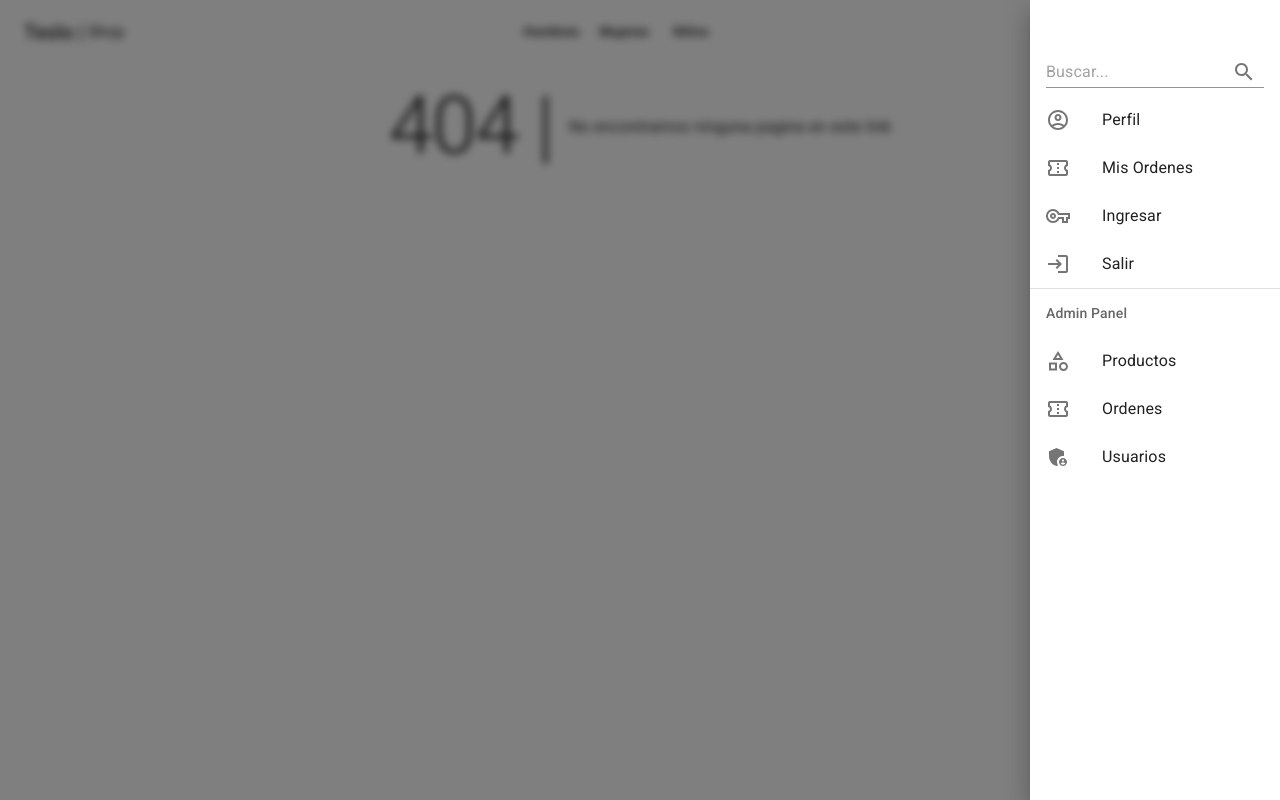
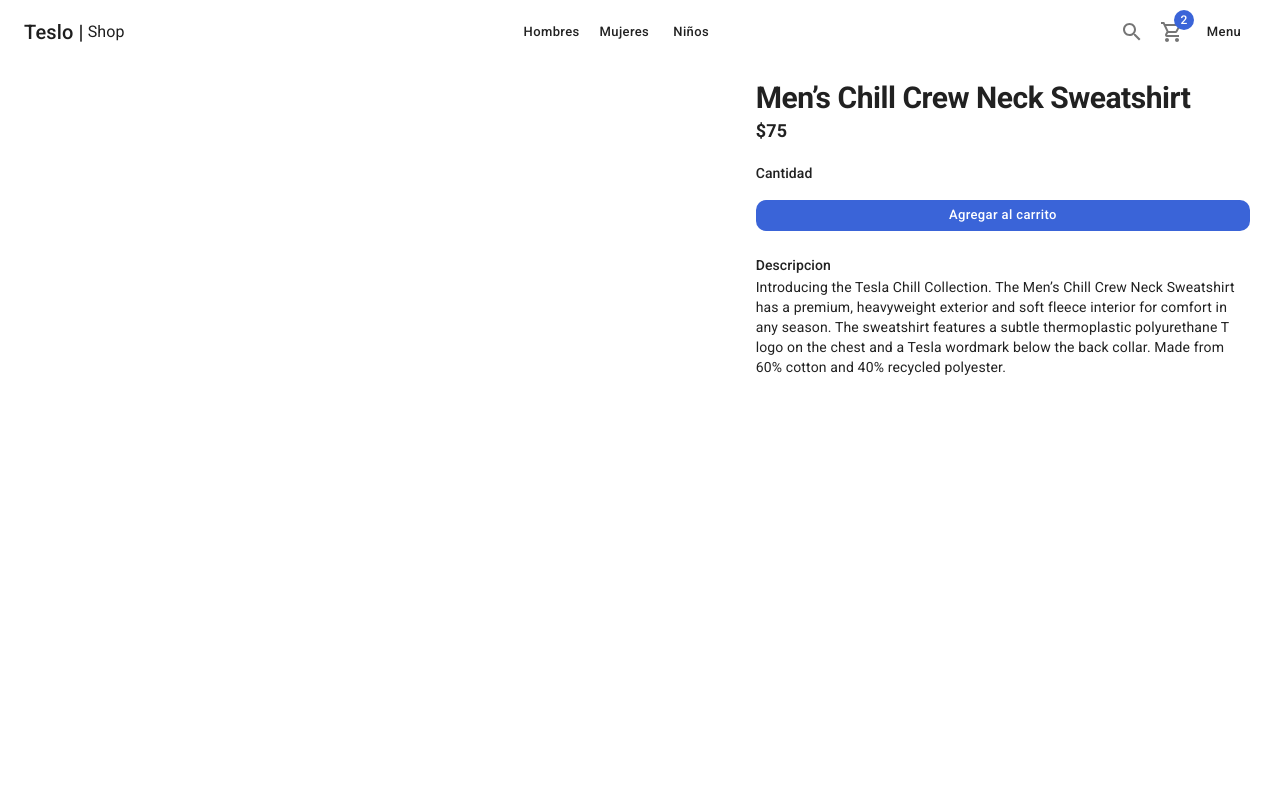
Before and after one commit to PabloChacon1997/next-tesloshop, a Next.js app: page /product/slug in a window 1280 px wide. Before the commit this address had no page. Built offline with nearby package versions, Linux system fonts and the light colour scheme.

Commit message:
Pagina producto

```diff
--- /dev/null
+++ b/components/products/index.ts
@@ -0,0 +1,4 @@
+
+
+export * from './ProductList';
+export * from './ProductCard';
--- a/components/ui/SideMenu.tsx
+++ b/components/ui/SideMenu.tsx
@@ -29,7 +29,7 @@
 export const SideMenu = () => {
   return (
     <Drawer
-      open={true}
+      open={false}
       anchor='right'
       sx={{ backdropFilter: 'blur(4px)', transition: 'all 0.5ms ease-out' }}
     >
--- /dev/null
+++ b/interfaces/index.ts
@@ -0,0 +1,4 @@
+
+
+
+export * from './products';
--- /dev/null
+++ b/interfaces/products.ts
@@ -0,0 +1,15 @@
+export interface IProduct {
+  description: string;
+  images: string[];
+  inStock: number;
+  price: number;
+  sizes: ISizes[];
+  slug: string;
+  tags: string[];
+  title: string;
+  type: ITypes;
+  gender: 'men'|'women'|'kid'|'unisex'
+}
+
+export type ISizes = 'XS'|'S'|'M'|'L'|'XL'|'XXL'|'XXXL';
+export type ITypes = 'shirts'|'pants'|'hoodies'|'hats';
--- /dev/null
+++ b/pages/product/slug.tsx
@@ -0,0 +1,45 @@
+import { Button, Chip, Grid, Typography } from "@mui/material";
+import { Box } from "@mui/system";
+import { ShopLayout } from "../../components/layouts"
+import { initialData } from '../../database/products';
+
+
+const product = initialData.products[0];
+
+const ProductPage = () => {
+  return (
+    <ShopLayout title={product.title} pageDescription={product.description}>
+      <Grid container spacing={3}>
+        <Grid item xs={12} sm={7}>
+          {/* SLIDE Show */}
+        </Grid>
+        <Grid item xs={12} sm={5}>
+          <Box display='flex' flexDirection='column'>
+            {/* Titulos */}
+            <Typography variant="h1" component='h1'>{product.title}</Typography>
+            <Typography variant="subtitle1" component='h2'>{`$${product.price}`}</Typography>
+            {/* Cantidad */}
+            <Box sx={{my: 2}}>
+              <Typography variant="subtitle2">Cantidad</Typography>
+              {/* Item counter */}
+            </Box>
+
+            {/* Agregar al carrito */}
+            <Button color="secondary" className="circular-btn">
+              Agregar al carrito
+            </Button>
+
+            {/* <Chip label='No hay disponibles' color="error" variant="outlined"></Chip> */}
+            {/* Description */}
+            <Box sx={{mt: 3}}>
+              <Typography variant="subtitle2">Descripcion</Typography>
+              <Typography variant="body2">{ product.description }</Typography>
+            </Box>
+          </Box>
+        </Grid>
+      </Grid>
+    </ShopLayout>
+  )
+}
+
+export default ProductPage
--- a/themes/light-theme.ts
+++ b/themes/light-theme.ts
@@ -10,6 +10,9 @@
     },
     secondary: {
       main: '#3A64D8'
+    },
+    info: {
+      main: '#fff'
     }
   },
   components: {
@@ -54,11 +57,10 @@
         variant: 'contained',
         size: 'small',
         disableElevation: true,
+        color: 'info',
       },
       styleOverrides: {
         root: {
-          backgroundColor: 'white',
-          color: 'black',
           textTransform: 'none',
           boxShadow: 'none',
           borderRadius: 10,
```
Also changed, not shown: components/products/ProductCard.tsx (added, +50 -0 lines), components/products/ProductList.tsx (added, +22 -0 lines), pages/index.tsx (+5 -18 lines).
